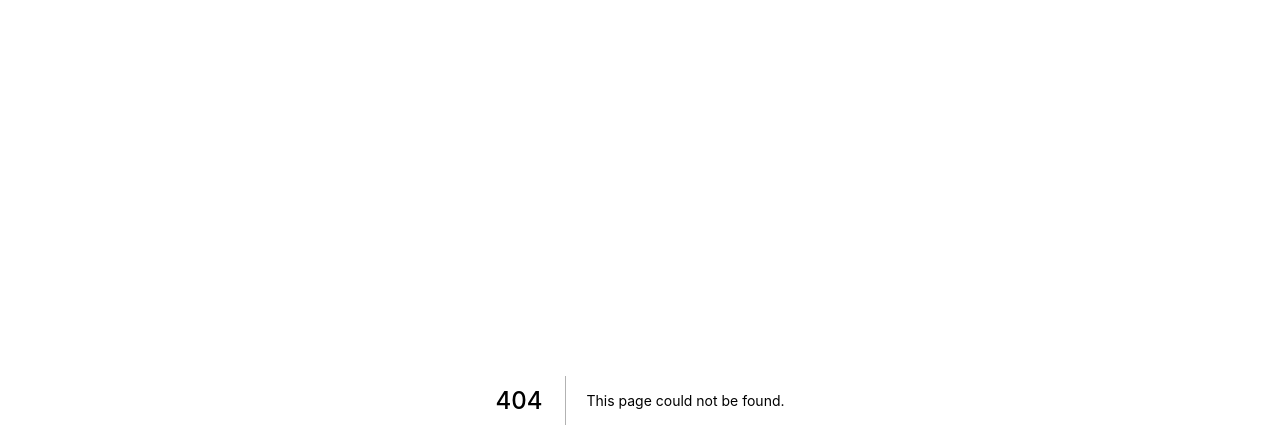
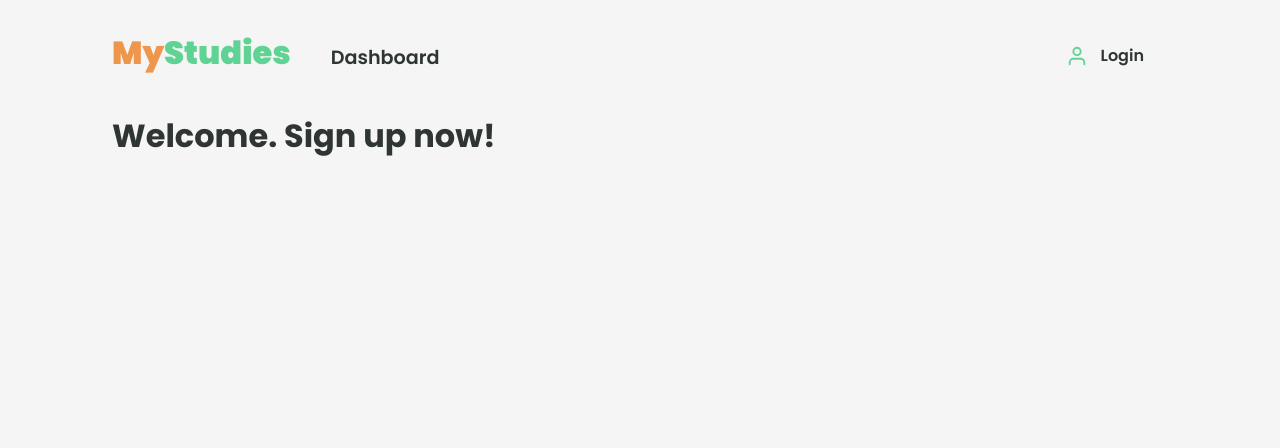
Before and after one commit to arthursvpb/study-guide, a Next.js app in the folder packages/web/: page /signup in a window 1280 px wide. Before the commit this address had no page. Shown: the top 448 px of the page. Built offline with nearby package versions, Linux system fonts and the light colour scheme.

Commit message:
starting sign up page

```diff
--- a/packages/web/components/Header/index.tsx
+++ b/packages/web/components/Header/index.tsx
@@ -1,4 +1,7 @@
+import Link from 'next/link';
+
 import { LoginButton } from '../LoginButton';
+
 import styles from './styles.module.scss';
 
 export function Header() {
@@ -6,10 +9,12 @@ export function Header() {
 		<header className={styles.headerContainer}>
 			<div className={styles.headerContent}>
 				<nav>
-					<a>
-						<span className={styles.my}>My</span>
-						<span className={styles.studies}>Studies</span>
-					</a>
+					<Link href="/" passHref>
+						<a>
+							<span className={styles.my}>My</span>
+							<span className={styles.studies}>Studies</span>
+						</a>
+					</Link>
 					<a className={styles.dashboard}>Dashboard</a>
 				</nav>
 				<LoginButton />
--- a/packages/web/pages/_app.tsx
+++ b/packages/web/pages/_app.tsx
@@ -1,8 +1,14 @@
 import '../styles/globals.scss';
 import type { AppProps } from 'next/app';
+import { Header } from '../components/Header';
 
 function MyApp({ Component, pageProps }: AppProps) {
-	return <Component {...pageProps} />;
+	return (
+		<>
+			<Header />
+			<Component {...pageProps} />
+		</>
+	);
 }
 
 export default MyApp;
--- a/packages/web/pages/index.tsx
+++ b/packages/web/pages/index.tsx
@@ -4,7 +4,6 @@
 // import Image from 'next/image';
 
 // import { api } from '@study-guide/axios';
-import { Header } from '../components/Header';
 import { GetStartedButton } from '../components/GetStartedButton';
 
 import styles from './home.module.scss';
@@ -16,7 +15,6 @@ interface HomeProps {
 export default function Home({ helloWorld }: HomeProps) {
 	return (
 		<>
-			<Header />
 			<main className={styles.contentContainer}>
 				<img src="/images/undraw_certification_aif8.svg" alt="Girl certified" />
 
--- /dev/null
+++ b/packages/web/pages/signup/index.tsx
@@ -0,0 +1,9 @@
+import styles from './styles.module.scss';
+
+export default function SignUp() {
+	return (
+		<div className={styles.signUpContainer}>
+			<h1>Welcome. Sign up now!</h1>
+		</div>
+	);
+}
--- /dev/null
+++ b/packages/web/pages/signup/styles.module.scss
@@ -0,0 +1,6 @@
+.signUpContainer {
+	max-width: 1120px;
+
+	margin: 0 auto;
+	padding: 0 2rem;
+}
```
Also changed, not shown: packages/web/components/GetStartedButton/index.tsx (+7 -4 lines).
